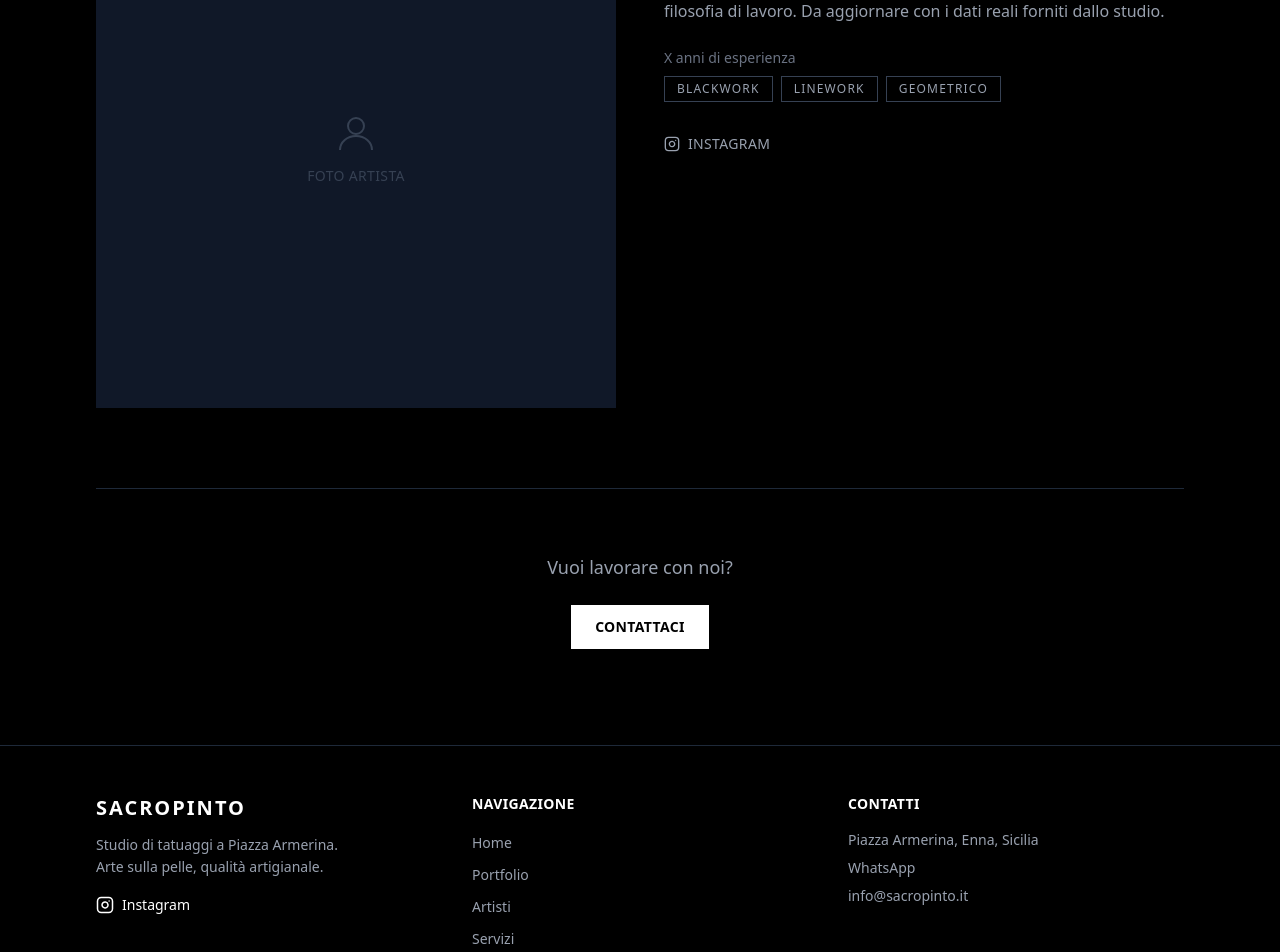
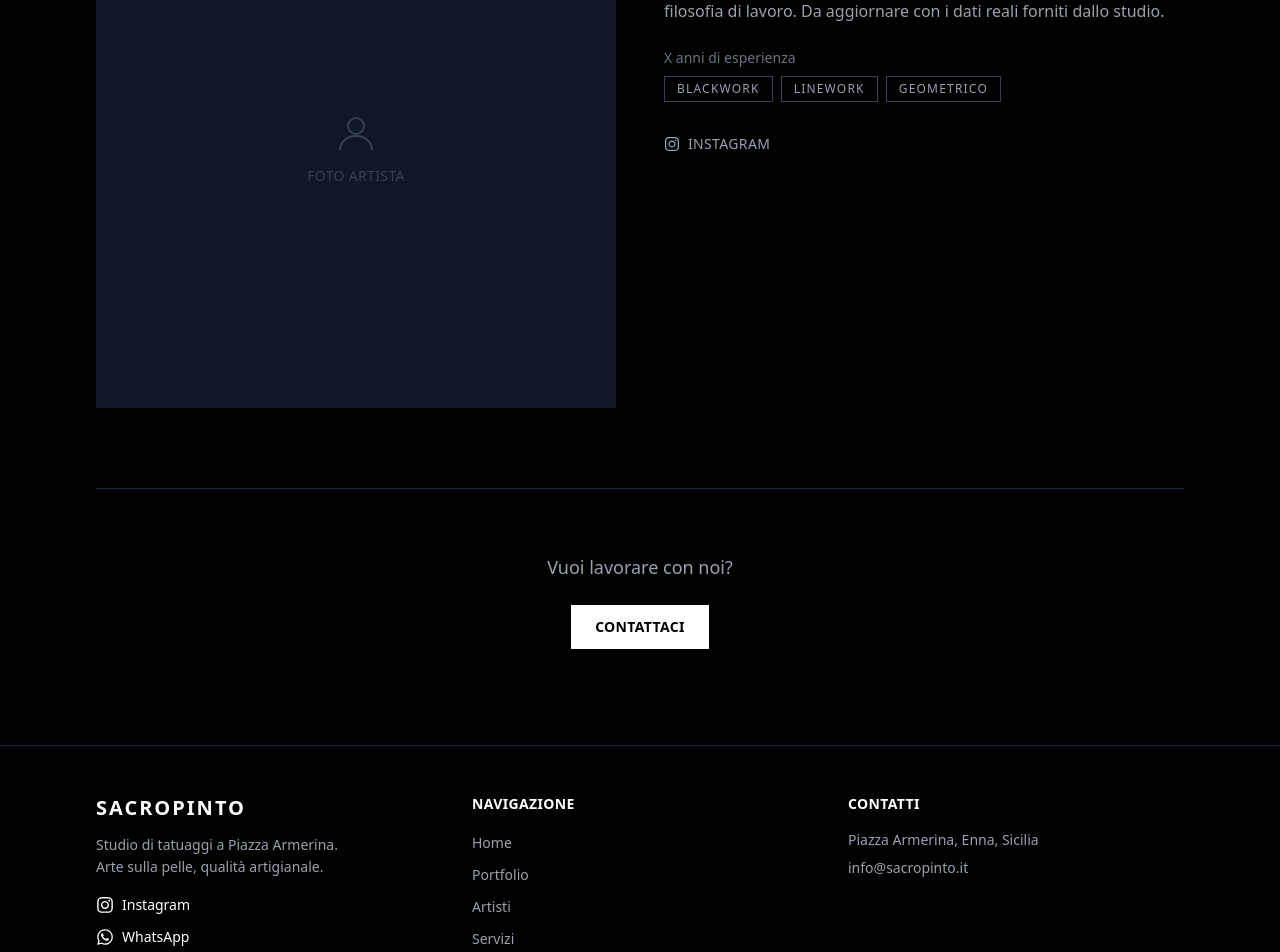
Before and after one commit to GiuSem14/sacropinto-site, a React (Vite) app: page /artisti in a window 1280 px wide. Shown: the part 540-1492 px from the top of the page. Built offline with nearby package versions, Linux system fonts and the light colour scheme.

Commit message:
refactor: replace inline Instagram SVGs with FaInstagram from react-icons

```diff
--- a/src/components/layout/Footer.jsx
+++ b/src/components/layout/Footer.jsx
@@ -1,32 +1,50 @@
 import { Link } from "react-router-dom"
+import { FaInstagram, FaWhatsapp } from "react-icons/fa"
 import { SITE_NAME, CONTACT, NAV_LINKS } from "../../utils/constants"
 
 export default function Footer() {
   const year = new Date().getFullYear()
+  const whatsappUrl = `https://wa.me/${CONTACT.whatsapp.replace(/\D/g, "")}`
 
   return (
     <footer className="bg-black border-t border-gray-800 text-gray-400 mt-auto">
       <div className="max-w-6xl mx-auto px-4 sm:px-6 lg:px-8 py-12">
         <div className="grid grid-cols-1 md:grid-cols-3 gap-10">
 
+          {/* Colonna 1 — Brand + social */}
           <div>
             <p className="text-white font-bold text-xl tracking-widest uppercase mb-3">
               {SITE_NAME}
             </p>
-            <p className="text-sm leading-relaxed">
+            <p className="text-sm leading-relaxed mb-4">
               Studio di tatuaggi a Piazza Armerina.<br />
               Arte sulla pelle, qualità artigianale.
             </p>
-            <a href={CONTACT.instagram} target="_blank" rel="noopener noreferrer" className="inline-flex items-center gap-2 mt-4 text-white hover:text-gray-300 transition-colors">
-              <svg xmlns="http://www.w3.org/2000/svg" width="18" height="18" viewBox="0 0 24 24" fill="none" stroke="currentColor" strokeWidth="2" strokeLinecap="round" strokeLinejoin="round">
-                <rect width="20" height="20" x="2" y="2" rx="5" ry="5"/>
-                <path d="M16 11.37A4 4 0 1 1 12.63 8 4 4 0 0 1 16 11.37z"/>
-                <line x1="17.5" x2="17.51" y1="6.5" y2="6.5"/>
-              </svg>
-              <span className="text-sm">Instagram</span>
-            </a>
+            <div className="flex flex-col gap-3">
+              <a
+                href={CONTACT.instagram}
+                target="_blank"
+                rel="noopener noreferrer"
+                className="inline-flex items-center gap-2 text-white hover:text-gray-300 transition-colors"
+                aria-label="Instagram"
+              >
+                <FaInstagram size={18} />
+                <span className="text-sm">Instagram</span>
+              </a>
+              <a
+                href={whatsappUrl}
+                target="_blank"
+                rel="noopener noreferrer"
+                className="inline-flex items-center gap-2 text-white hover:text-gray-300 transition-colors"
+                aria-label="WhatsApp"
+              >
+                <FaWhatsapp size={18} />
+                <span className="text-sm">WhatsApp</span>
+              </a>
+            </div>
           </div>
 
+          {/* Colonna 2 — Navigazione */}
           <div>
             <p className="text-white font-semibold uppercase tracking-wide text-sm mb-4">Navigazione</p>
             <ul className="flex flex-col gap-2">
@@ -40,17 +58,16 @@ export default function Footer() {
             </ul>
           </div>
 
+          {/* Colonna 3 — Contatti */}
           <div>
             <p className="text-white font-semibold uppercase tracking-wide text-sm mb-4">Contatti</p>
             <ul className="flex flex-col gap-2 text-sm">
               <li>{CONTACT.address}</li>
               <li>
-                <a href={`https://wa.me/${CONTACT.whatsapp.replace(/\D/g, "")}`} target="_blank" rel="noopener noreferrer" className="hover:text-white transition-colors">
-                  WhatsApp
-                </a>
-              </li>
-              <li>
-                <a href={`mailto:${CONTACT.email}`} className="hover:text-white transition-colors">
+                <a
+                  href={`mailto:${CONTACT.email}`}
+                  className="hover:text-white transition-colors"
+                >
                   {CONTACT.email}
                 </a>
               </li>
@@ -59,6 +76,7 @@ export default function Footer() {
 
         </div>
 
+        {/* Bottom bar */}
         <div className="border-t border-gray-800 mt-10 pt-6 flex flex-col sm:flex-row justify-between items-center gap-3 text-xs">
           <p>© {year} {SITE_NAME}. Tutti i diritti riservati.</p>
           <div className="flex gap-4">
@@ -66,7 +84,6 @@ export default function Footer() {
             <Link to="/cookie-policy" className="hover:text-white transition-colors">Cookie Policy</Link>
           </div>
         </div>
-
       </div>
     </footer>
   )
--- a/src/pages/Artists.jsx
+++ b/src/pages/Artists.jsx
@@ -1,4 +1,5 @@
 import { Helmet } from "react-helmet-async"
+import { FaInstagram } from "react-icons/fa"
 import Container from "../components/layout/Container"
 import { artistsData } from "../data/artists"
 import { buildTitle } from "../utils/seo"
@@ -57,8 +58,14 @@ export default function Artists() {
                     ))}
                   </div>
 
-                  <a href={artist.instagram} target="_blank" rel="noopener noreferrer" className="inline-flex items-center gap-2 text-sm text-gray-400 hover:text-white transition-colors uppercase tracking-wide">
-                    <svg xmlns="http://www.w3.org/2000/svg" width="16" height="16" viewBox="0 0 24 24" fill="none" stroke="currentColor" strokeWidth="2" strokeLinecap="round" strokeLinejoin="round"><rect width="20" height="20" x="2" y="2" rx="5" ry="5"/><path d="M16 11.37A4 4 0 1 1 12.63 8 4 4 0 0 1 16 11.37z"/><line x1="17.5" x2="17.51" y1="6.5" y2="6.5"/></svg>
+                  <a
+                    href={artist.instagram}
+                    target="_blank"
+                    rel="noopener noreferrer"
+                    aria-label={`Instagram di ${artist.name}`}
+                    className="inline-flex items-center gap-2 text-sm text-gray-400 hover:text-white transition-colors uppercase tracking-wide"
+                  >
+                    <FaInstagram size={16} />
                     Instagram
                   </a>
                 </div>
```
